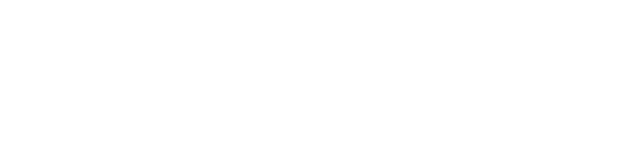
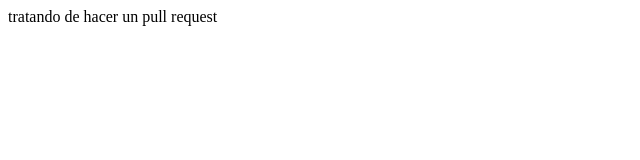
Before and after one commit to Darwox/jonarroh.github.io, a plain HTML site: page index.html in a window 1280 px wide. Shown: the whole page, without its empty margins (0-640 px from the left). Drawn offline with Linux system fonts and the light colour scheme.

Commit message:
commit desde otra pc

```diff
--- a/index.html
+++ b/index.html
@@ -9,5 +9,7 @@
 		/>
 		<title>Bienvenida</title>
 	</head>
-	<body></body>
+	<body>
+		tratando de hacer un pull request
+	</body>
 </html>
```
